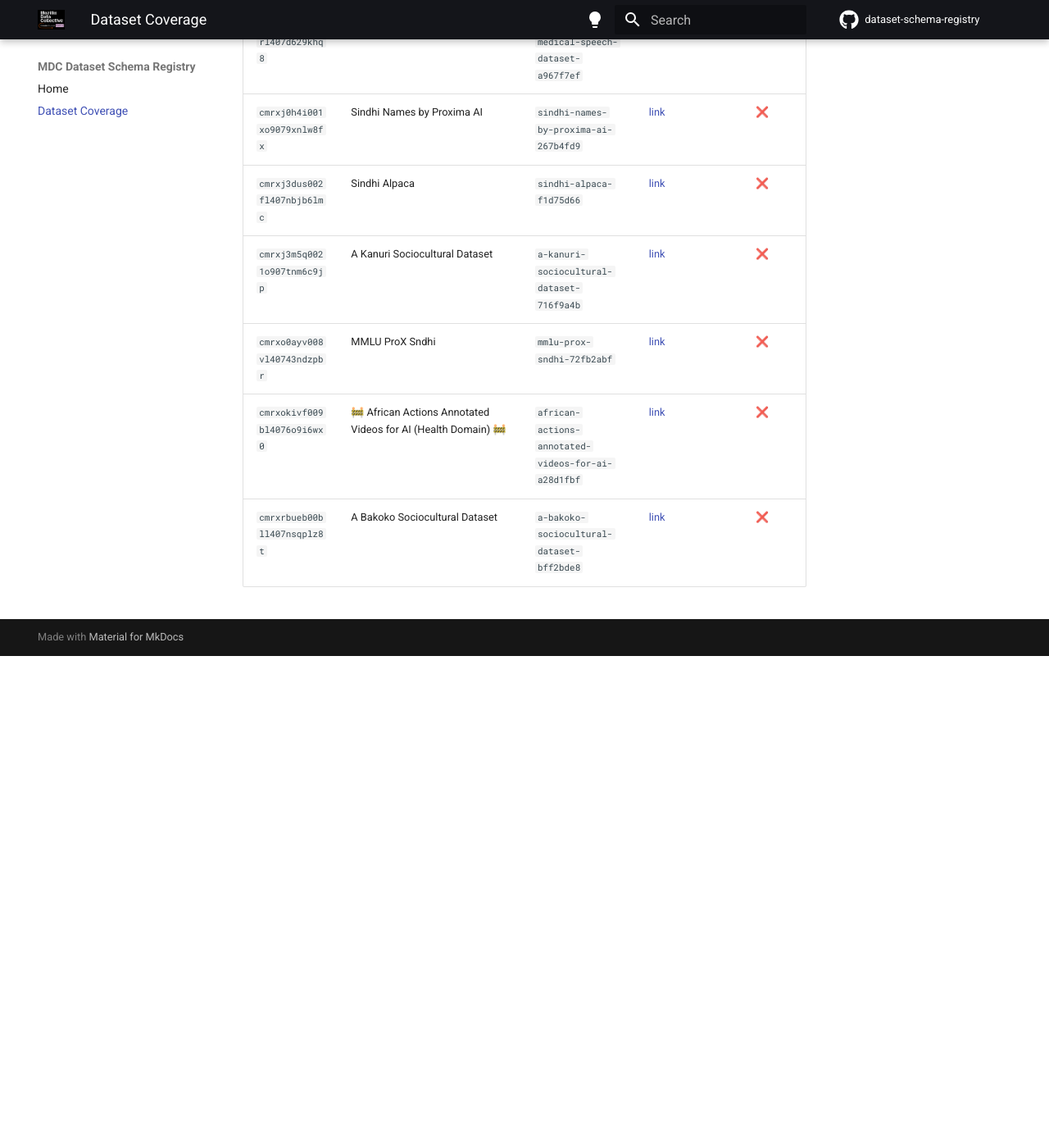
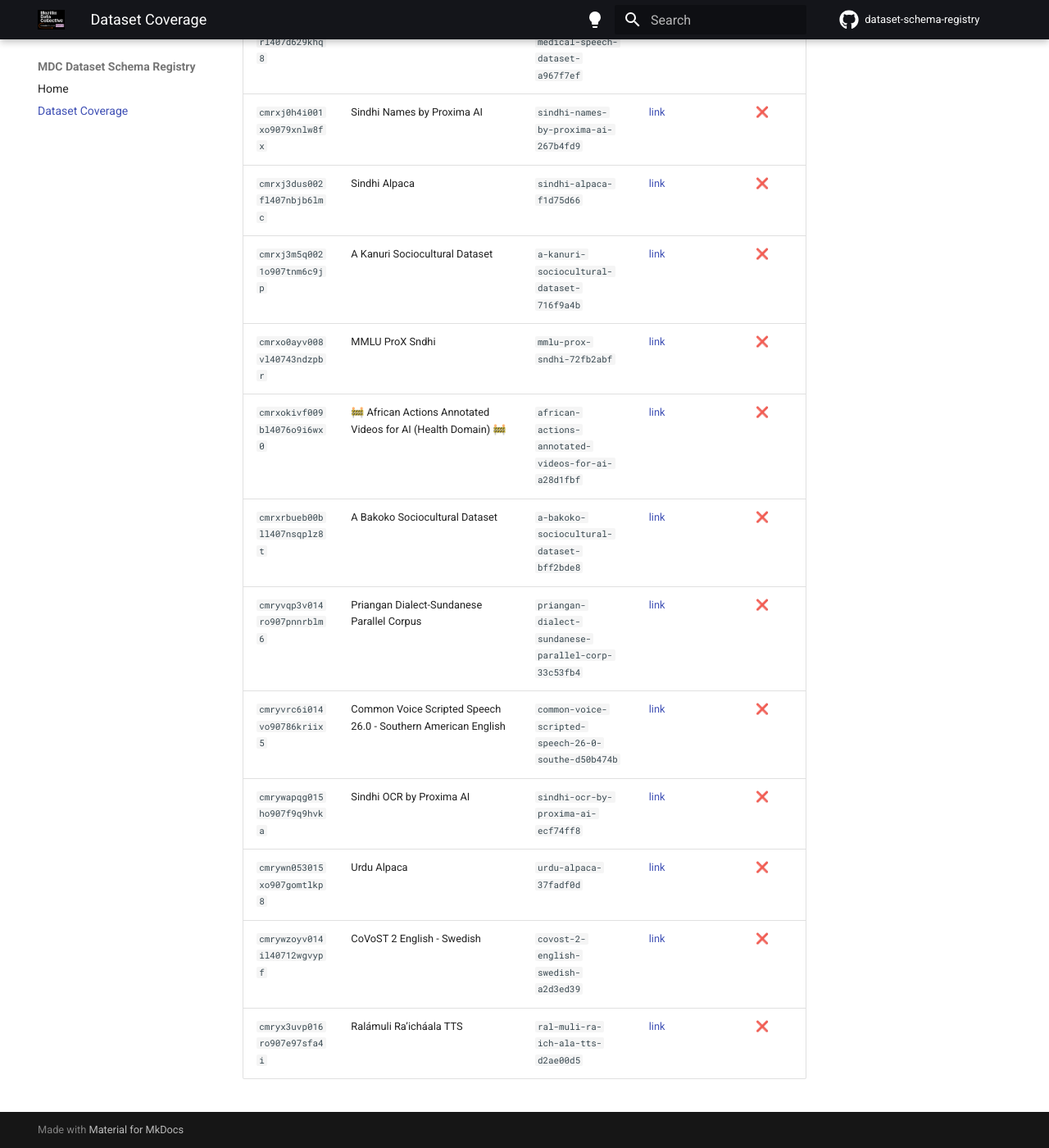
Before and after one commit to Mozilla-Data-Collective/dataset-schema-registry, an MkDocs documentation site: the page built from docs/dataset-coverage.md, in a window 1280 px wide and 1400 px high, scrolled down 101996 px. Shown: the whole window at 82% size. Built offline with MkDocs 1.6.1 and Material for MkDocs 9.7.7, drawn with Linux system fonts in a browser that asks for light colours; comment, search, counter and statistics services are not loaded; before the commit the page ends 102796 px from its top, so only the background shows below that; some of the changed text lies outside the part shown.

Commit message:
chore: update dataset coverage [skip ci]

```diff
--- a/docs/dataset-coverage.md
+++ b/docs/dataset-coverage.md
@@ -1007,3 +1007,9 @@ schema in this registry and which ones are still missing.
 | `cmrxo0ayv008vl40743ndzpbr` | MMLU ProX Sndhi | `mmlu-prox-sndhi-72fb2abf` | [link](https://mozilladatacollective.com/datasets/cmrxo0ayv008vl40743ndzpbr) | ❌ |
 | `cmrxokivf009bl4076o9i6wx0` | 🚧 African Actions Annotated Videos for AI (Health Domain) 🚧 | `african-actions-annotated-videos-for-ai-a28d1fbf` | [link](https://mozilladatacollective.com/datasets/cmrxokivf009bl4076o9i6wx0) | ❌ |
 | `cmrxrbueb00bll407nsqplz8t` | A Bakoko Sociocultural Dataset | `a-bakoko-sociocultural-dataset-bff2bde8` | [link](https://mozilladatacollective.com/datasets/cmrxrbueb00bll407nsqplz8t) | ❌ |
+| `cmryvqp3v014ro907pnnrblm6` | Priangan Dialect-Sundanese Parallel Corpus | `priangan-dialect-sundanese-parallel-corp-33c53fb4` | [link](https://mozilladatacollective.com/datasets/cmryvqp3v014ro907pnnrblm6) | ❌ |
+| `cmryvrc6i014vo90786kriix5` | Common Voice Scripted Speech 26.0 - Southern American English | `common-voice-scripted-speech-26-0-southe-d50b474b` | [link](https://mozilladatacollective.com/datasets/cmryvrc6i014vo90786kriix5) | ❌ |
+| `cmrywapqg015ho907f9q9hvka` | Sindhi OCR by Proxima AI | `sindhi-ocr-by-proxima-ai-ecf74ff8` | [link](https://mozilladatacollective.com/datasets/cmrywapqg015ho907f9q9hvka) | ❌ |
+| `cmrywn053015xo907gomtlkp8` | Urdu Alpaca | `urdu-alpaca-37fadf0d` | [link](https://mozilladatacollective.com/datasets/cmrywn053015xo907gomtlkp8) | ❌ |
+| `cmrywzoyv014il40712wgvypf` | CoVoST 2 English - Swedish | `covost-2-english-swedish-a2d3ed39` | [link](https://mozilladatacollective.com/datasets/cmrywzoyv014il40712wgvypf) | ❌ |
+| `cmryx3uvp016ro907e97sfa4i` | Ralámuli Ra’icháala TTS | `ral-muli-ra-ich-ala-tts-d2ae00d5` | [link](https://mozilladatacollective.com/datasets/cmryx3uvp016ro907e97sfa4i) | ❌ |
```
Also changed, not shown: other parts of docs/dataset-coverage.md (+3 -3 lines).
